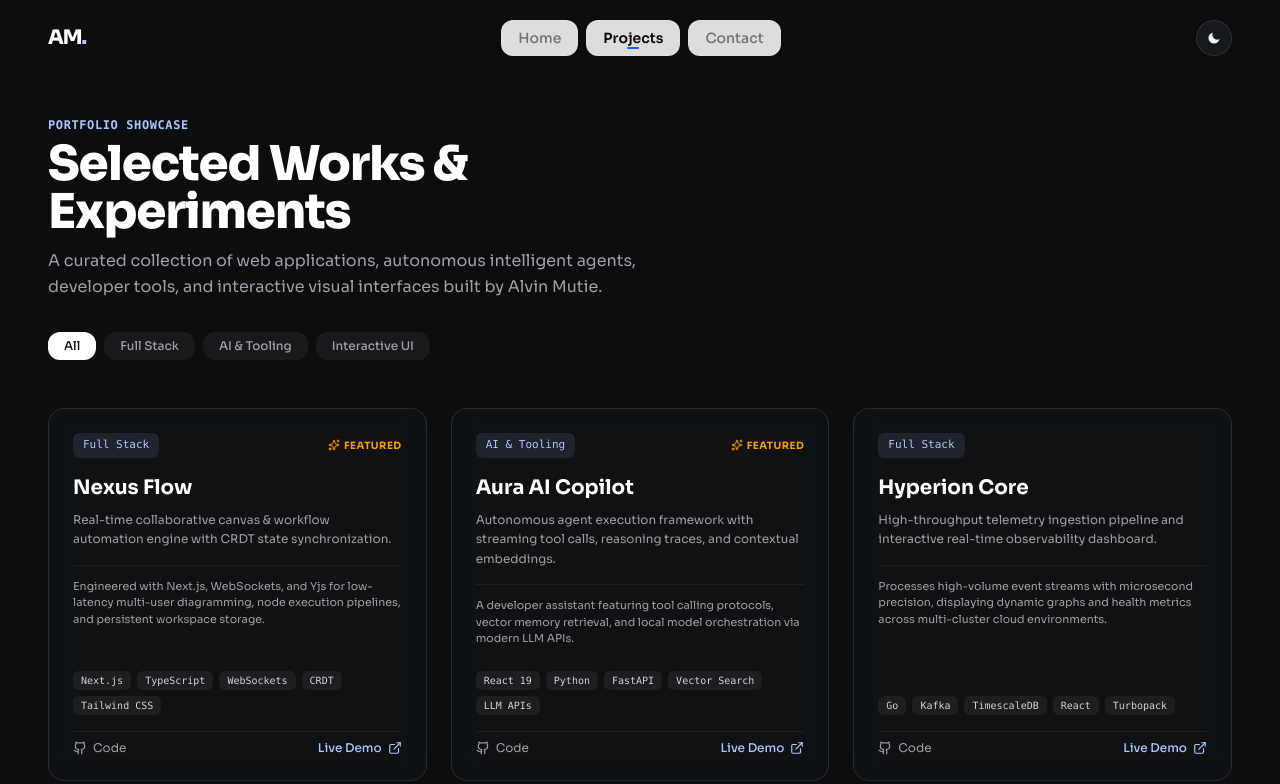
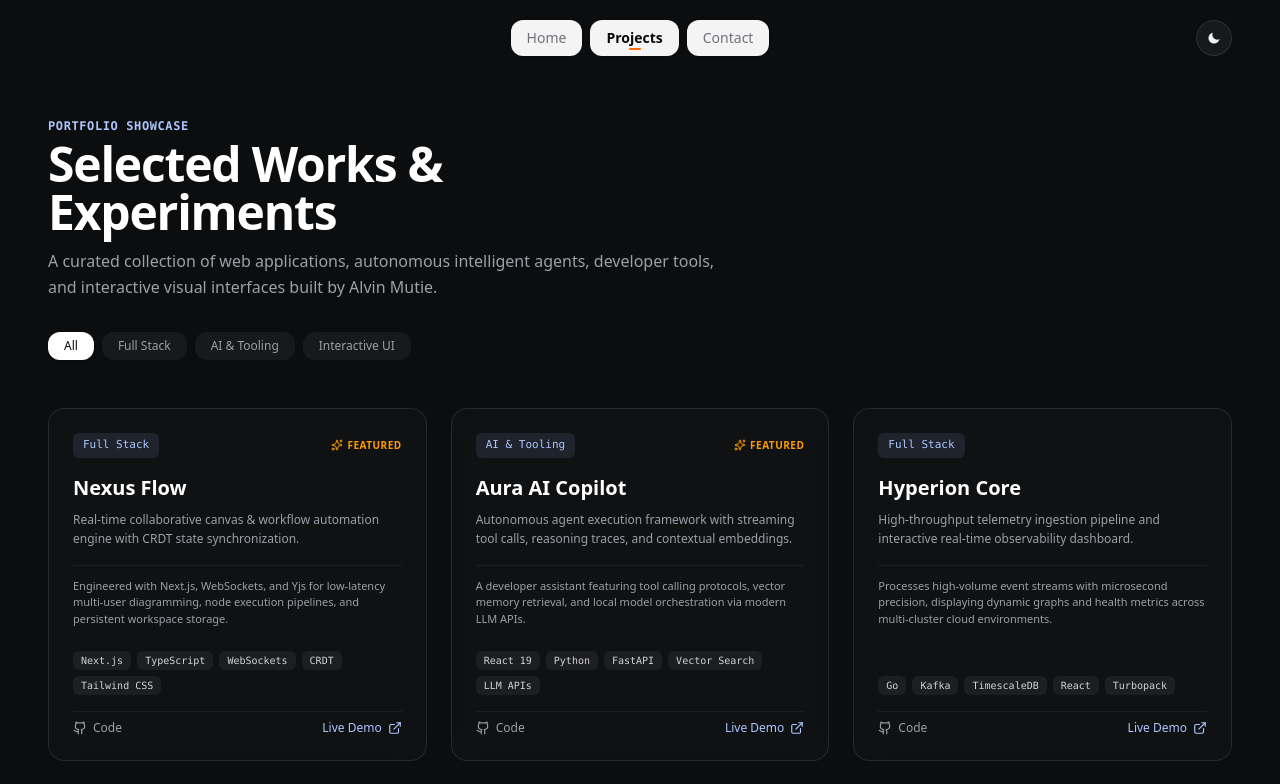
Before and after one commit to AlvinMutie/my-portfolio, a Next.js app: page /my-portfolio/projects in a window 1280 px wide. Shown: the top 784 px of the page. Built offline with nearby package versions, Linux system fonts and the light colour scheme.

Commit message:
refactor: simplify global styles, header layout, and morphic navbar behavior

```diff
--- a/src/app/globals.css
+++ b/src/app/globals.css
@@ -1,4 +1,3 @@
-@import url('https://fonts.googleapis.com/css2?family=Sora:wght@100..800&display=swap');
 @import "tailwindcss";
 
 @custom-variant dark (&:where(.dark, .dark *));
@@ -12,7 +11,7 @@
 }
 
 :root {
-  /* Default Light Mode */
+  /* Light Mode */
   --background: #FAFAFC;
   --foreground: #0B0D0F;
   --primary: #2563EB;
@@ -22,28 +21,12 @@
   --card-bg: rgba(255, 255, 255, 0.85);
   --card-border: rgba(0, 0, 0, 0.08);
   --glow-color: rgba(37, 99, 235, 0.15);
-
-  --font-ui: 'Sora', system-ui, sans-serif;
   color-scheme: light;
-
-  @variant dark {
-    --background: #0B0D0F;
-    --foreground: #FDFDFF;
-    --primary: #AEC6FF;
-    --primary-accent: #AEC6FF;
-    --surface: #121417;
-    --outline: #44474E;
-    --card-bg: rgba(255, 255, 255, 0.03);
-    --card-border: rgba(255, 255, 255, 0.08);
-    --glow-color: rgba(174, 198, 255, 0.2);
-    color-scheme: dark;
-  }
 }
 
 html.dark,
-:root.dark,
 .dark {
-  /* Dark Mode fallback */
+  /* Dark Mode */
   --background: #0B0D0F;
   --foreground: #FDFDFF;
   --primary: #AEC6FF;
@@ -59,13 +42,12 @@ html.dark,
 body {
   background-color: var(--background);
   color: var(--foreground);
-  font-family: 'Sora', system-ui, sans-serif;
   margin: 0;
   -webkit-font-smoothing: antialiased;
   transition: background-color 250ms ease, color 250ms ease;
 }
 
-/* Custom Glass & Utilities */
+/* Glass & Utilities */
 .glass {
   background: var(--card-bg);
   backdrop-filter: blur(20px);
--- a/src/components/layout/Header.tsx
+++ b/src/components/layout/Header.tsx
@@ -1,32 +1,18 @@
 "use client";
 
-import Link from "next/link";
 import MorphicNavbar from "@/components/ui/MorphicNavbar";
 import SwitchButton from "@/components/ui/SwitchButton";
 
 export default function Header() {
   return (
-    <header className="fixed top-0 left-0 right-0 z-50 flex items-center justify-between px-4 sm:px-8 md:px-12 py-4 pointer-events-none">
-      {/* Brand Logo */}
-      <div className="pointer-events-auto flex items-center gap-2">
-        <Link
-          href="/"
-          className="group flex items-center text-lg sm:text-xl font-black tracking-tighter text-zinc-900 dark:text-white transition-transform active:scale-95"
-        >
-          <span>AM</span>
-          <span className="text-blue-600 dark:text-[#AEC6FF] transition-colors group-hover:scale-125 inline-block">
-            .
-          </span>
-        </Link>
+    <header className="fixed top-0 left-0 right-0 z-50 flex items-center justify-center px-4 sm:px-8 md:px-12 py-4 pointer-events-none">
+      {/* Centered Morphic Split Navigation */}
+      <div className="pointer-events-auto">
+        <MorphicNavbar compact={false} />
       </div>
 
-      {/* Morphic Split Nav */}
-      <div className="pointer-events-auto">
-        <MorphicNavbar compact={true} />
-      </div>
-
-      {/* Light / Dark Mode Toggle */}
-      <div className="pointer-events-auto flex items-center">
+      {/* Theme Switcher in Top Right */}
+      <div className="pointer-events-auto absolute right-4 sm:right-8 md:right-12">
         <SwitchButton size="default" showLabel={false} />
       </div>
     </header>
--- a/src/components/ui/MorphicNavbar.tsx
+++ b/src/components/ui/MorphicNavbar.tsx
@@ -3,11 +3,8 @@
 /**
  * @author: @dorianbaffier
  * @description: Split Nav
- * @version: 2.0.0
- * @date: 2026-10-14
- * @license: MIT
+ * @version: 2.1.0
  * @website: https://kokonutui.com
- * @github: https://github.com/kokonut-labs/kokonutui
  */
 
 import {
@@ -20,7 +17,7 @@ import {
   useTransform,
 } from "framer-motion";
 import Link from "next/link";
-import { usePathname } from "next/navigation";
+import { usePathname, useRouter } from "next/navigation";
 import {
   type FocusEvent,
   type KeyboardEvent,
@@ -42,13 +39,12 @@ export interface MorphicNavbarProps {
   /** Links keyed by their href, in display order. */
   items?: Record<string, NavItem>;
   /**
-   * Initially active path. Defaults to the first item's path. When an item's
-   * path matches the current route, that item is active instead.
+   * Initially active path. Defaults to the first item's path.
    */
   defaultPath?: string;
   /**
    * After 80px of page scroll, fold the bar down to the active link plus a
-   * chevron that opens it again.
+   * chevron that opens it again. Defaults to false.
    */
   compact?: boolean;
   className?: string;
@@ -65,12 +61,11 @@ const SPLIT = 8;
 /** Gap a hovered link opens around itself, in px. */
 const HOVER_SPLIT = 2;
 /** Movement before a press turns into a scrub, in px. */
-const DRAG_SLOP = 4;
+const DRAG_SLOP = 10;
 /** Seconds of release velocity added to where a flick lands. */
 const PROJECTION = 0.16;
 /** Pointer samples older than this (ms) do not count toward release velocity. */
 const VELOCITY_WINDOW = 90;
-/** Page scroll past which `compact` folds the bar, in px. */
 const COMPACT_AFTER = 80;
 const CHEVRON_SIZE = 36;
 const CHEVRON_GAP = 4;
@@ -81,31 +76,11 @@ const round2 = (v: number) => Math.round(v * 100) / 100;
 const clamp = (v: number, min: number, max: number) =>
   Math.min(max, Math.max(min, v));
 
-const matchesPath = (path: string, current: string) =>
-  path === current || (path !== "/" && current.startsWith(`${path}/`));
-
-/** The longest item path that matches, so "/docs/a" beats "/docs". */
-const findItemPath = (paths: string[], current: string | null) => {
-  let match: string | undefined;
-  for (const path of paths) {
-    if (
-      current &&
-      matchesPath(path, current) &&
-      (!match || path.length > match.length)
-    ) {
-      match = path;
-    }
-  }
-  return match;
-};
-
 /** How much link `k` is "the split one" when the split sits at `focus`. */
 const bump = (focus: number, k: number) => Math.max(0, 1 - Math.abs(focus - k));
 
 /**
- * x offset of every link for a split centred on `focus`, which may be
- * fractional while scrubbing. Offsets are centred so the bar grows evenly on
- * both sides.
+ * x offset of every link for a split centred on `focus`.
  */
 const splitOffsets = (count: number, focus: number, hover: number | null) => {
   const cumulative = [0];
@@ -131,10 +106,6 @@ interface BarLayout {
   rowWidth: number;
 }
 
-/**
- * Folded: the active link slides to the middle with the chevron beside it,
- * the rest tuck in behind it.
- */
 const foldedOffsets = (layout: BarLayout, active: number) => {
   const { centers, widths, rowWidth } = layout;
   const activeWidth = widths[active] ?? 0;
@@ -147,7 +118,6 @@ const foldedOffsets = (layout: BarLayout, active: number) => {
   return { xs, chevron };
 };
 
-/** Fractional link index under a row-local x, from the links' centres. */
 const indexAt = (centers: number[], x: number) => {
   const last = centers.length - 1;
   if (last <= 0 || x <= (centers[0] ?? 0)) {
@@ -186,7 +156,6 @@ const releaseVelocity = (samples: DragState["samples"], now: number) => {
 const capScale = (gap: number, fold: number) =>
   `scaleX(${round2(clamp(1 - gap / 1.5, 0, 1) * (1 - clamp(fold * 4, 0, 1)))})`;
 
-/** Where each key sends keyboard focus, from index `i` of `n` links. */
 const KEY_MOVES: Record<string, (i: number, n: number) => number> = {
   ArrowLeft: (i) => i - 1,
   ArrowRight: (i) => i + 1,
@@ -194,30 +163,9 @@ const KEY_MOVES: Record<string, (i: number, n: number) => number> = {
   End: (_, n) => n - 1,
 };
 
-const SURFACE = "bg-zinc-900/90 dark:bg-zinc-100/90 backdrop-blur-md shadow-sm";
+const SURFACE = "bg-zinc-900 dark:bg-zinc-100 shadow-sm";
 const FOCUS_RING =
-  "outline-none focus-visible:ring-2 focus-visible:ring-primary focus-visible:ring-inset";
-
-const followHash = (event: MouseEvent<HTMLAnchorElement>, href: string) => {
-  if (
-    event.defaultPrevented ||
-    event.metaKey ||
-    event.ctrlKey ||
-    event.shiftKey ||
-    event.altKey
-  ) {
-    return;
-  }
-  event.preventDefault();
-  const target = document.getElementById(decodeURIComponent(href.slice(1)));
-  if (!target) {
-    return;
-  }
-  target.scrollIntoView();
-  if (window.location.hash !== href) {
-    window.history.pushState(null, "", href);
-  }
-};
+  "outline-none focus-visible:ring-2 focus-visible:ring-orange-500 focus-visible:ring-inset";
 
 function ChevronIcon() {
   return (
@@ -243,7 +191,6 @@ interface SegmentProps {
   prevX?: MotionValue<number>;
   nextX?: MotionValue<number>;
   fold: MotionValue<number>;
-  /** Stays visible when the bar folds. */
   pinned: boolean;
   hidden: boolean;
   highlighted: boolean;
@@ -281,9 +228,6 @@ function Segment({
     nextX ? capScale(nextX.get() - x.get(), fold.get()) : "scaleX(0)"
   );
 
-  const isHash = href.startsWith("#");
-  const NavLink = isHash ? "a" : Link;
-
   return (
     <motion.div
       className={cn(
@@ -295,10 +239,10 @@ function Segment({
       onPointerLeave={(event) => onHover(event, false)}
       style={{ transform, opacity }}
     >
-      <NavLink
+      <Link
         aria-current={current ? "page" : undefined}
         className={cn(
-          "relative flex h-9 items-center rounded-xl px-4 font-medium text-sm transition-colors duration-150 border border-black/5 dark:border-white/10",
+          "relative flex h-9 items-center rounded-xl px-4 font-medium text-sm transition-colors duration-150 cursor-pointer select-none",
           SURFACE,
           FOCUS_RING,
           highlighted
@@ -308,12 +252,7 @@ function Segment({
         draggable={false}
         href={href}
         inert={hidden}
-        onClick={(event: MouseEvent<HTMLAnchorElement>) => {
-          onSelect();
-          if (isHash) {
-            followHash(event, href);
-          }
-        }}
+        onClick={onSelect}
         onDragStart={(event: MouseEvent) => event.preventDefault()}
         onFocus={onFocus}
         ref={linkRef}
@@ -322,7 +261,7 @@ function Segment({
           <motion.span
             aria-hidden="true"
             className={cn(
-              "absolute inset-y-0 -left-px w-3 origin-left",
+              "absolute inset-y-0 -left-px w-3 origin-left pointer-events-none",
               SURFACE
             )}
             style={{ transform: leftCap }}
@@ -332,21 +271,21 @@ function Segment({
           <motion.span
             aria-hidden="true"
             className={cn(
-              "absolute inset-y-0 -right-px w-3 origin-right",
+              "absolute inset-y-0 -right-px w-3 origin-right pointer-events-none",
               SURFACE
             )}
             style={{ transform: rightCap }}
           />
         ) : null}
-        <span className="relative">{name}</span>
+        <span className="relative z-10">{name}</span>
         <span
           aria-hidden="true"
           className={cn(
-            "absolute bottom-1.5 left-1/2 h-0.5 w-3 -translate-x-1/2 rounded-full bg-blue-500 dark:bg-blue-600 transition-transform duration-200 ease-[cubic-bezier(0.23,1,0.32,1)] motion-reduce:transition-none",
+            "absolute bottom-1.5 left-1/2 h-0.5 w-3 -translate-x-1/2 rounded-full bg-orange-500 transition-transform duration-200 ease-[cubic-bezier(0.23,1,0.32,1)] motion-reduce:transition-none z-10",
             highlighted ? "scale-x-100" : "scale-x-0"
           )}
         />
-      </NavLink>
+      </Link>
     </motion.div>
   );
 }
@@ -400,28 +339,34 @@ function useUserOpen(scrolledPast: boolean) {
 
 export function MorphicNavbar({
   items = DEFAULT_PORTFOLIO_NAV,
-  defaultPath,
   compact = false,
   className,
 }: MorphicNavbarProps) {
   const entries = Object.entries(items);
   const paths = entries.map(([path]) => path);
   const count = entries.length;
+
   const pathname = usePathname();
-  const [activePath, setActivePath] = useState(
-    () => findItemPath(paths, pathname) ?? defaultPath ?? paths[0] ?? "/"
-  );
+  const router = useRouter();
 
-  const [syncedPathname, setSyncedPathname] = useState(pathname);
-  if (pathname !== syncedPathname) {
-    setSyncedPathname(pathname);
-    const routePath = findItemPath(paths, pathname);
-    if (routePath) {
-      setActivePath(routePath);
+  // Normalize path to handle /my-portfolio basePath reliably
+  const currentNormalized = useMemo(() => {
+    if (!pathname) return "/";
+    let p = pathname;
+    if (p.startsWith("/my-portfolio")) {
+      p = p.replace(/^\/my-portfolio/, "") || "/";
     }
-  }
+    if (p.length > 1 && p.endsWith("/")) {
+      p = p.slice(0, -1);
+    }
+    return p;
+  }, [pathname]);
 
-  const activeIndex = paths.indexOf(findItemPath(paths, activePath) ?? "");
+  const activeIndex = useMemo(() => {
+    const idx = paths.findIndex((p) => p === currentNormalized);
+    return idx >= 0 ? idx : 0;
+  }, [paths, currentNormalized]);
+
   const [previewIndex, setPreviewIndex] = useState<number | null>(null);
   const [hoverIndex, setHoverIndex] = useState<number | null>(null);
   const [keyboardInside, setKeyboardInside] = useState(false);
@@ -439,7 +384,6 @@ export function MorphicNavbar({
 
   const highlightIndex = previewIndex ?? activeIndex;
 
-  // biome-ignore lint/correctness/useExhaustiveDependencies: count change resets offsets
   const xs = useMemo(
     () => splitOffsets(count, activeIndex, null).map((x) => motionValue(x)),
     [count]
@@ -455,7 +399,6 @@ export function MorphicNavbar({
   const layoutRef = useRef<BarLayout | null>(null);
   const dragRef = useRef<DragState | null>(null);
   const instantRef = useRef(false);
-  const suppressClickRef = useRef(false);
   const reduceMotion = useReducedMotion();
   const reduceRef = useRef(false);
   reduceRef.current = reduceMotion === true;
@@ -528,10 +471,10 @@ export function MorphicNavbar({
     instantRef.current = false;
   }, [activeIndex, highlightIndex, hoverIndex, folded, count]);
 
-  const selectIndex = (index: number) => {
-    const path = paths[index];
-    if (path !== undefined) {
-      setActivePath(path);
+  const navigateToIndex = (index: number) => {
+    const targetPath = paths[index];
+    if (targetPath) {
+      router.push(targetPath);
     }
   };
 
@@ -585,10 +528,13 @@ export function MorphicNavbar({
     if (!drag || drag.pointerId !== event.pointerId) {
       return;
     }
+    const wasScrubbing = drag.scrubbing;
     dragRef.current = null;
-    if (!drag.scrubbing) {
+
+    if (!wasScrubbing) {
       return;
     }
+
     setScrubbing(false);
     setPreviewIndex(null);
     if (!commit) {
@@ -599,20 +545,7 @@ export function MorphicNavbar({
     const index = Math.round(
       toFocus(event.clientX + velocity * PROJECTION, drag)
     );
-    suppressClickRef.current = true;
-    setTimeout(() => {
-      suppressClickRef.current = false;
-    }, 0);
-    selectIndex(index);
-    linkRefs.current[index]?.click();
-  };
-
-  const onClickCapture = (event: MouseEvent<HTMLDivElement>) => {
-    if (suppressClickRef.current && event.isTrusted) {
-      suppressClickRef.current = false;
-      event.preventDefault();
-      event.stopPropagation();
-    }
+    navigateToIndex(index);
   };
 
   const onKeyDown = (event: KeyboardEvent<HTMLDivElement>) => {
@@ -669,13 +602,12 @@ export function MorphicNavbar({
 
   return (
     <nav
-      aria-label="Main"
+      aria-label="Main Navigation"
       className={cn("flex justify-center px-2 py-1", className)}
     >
       <div
         className="relative flex touch-pan-y select-none items-center"
         onBlur={onRowBlur}
-        onClickCapture={onClickCapture}
         onKeyDown={onKeyDown}
         onPointerCancel={(event) => endDrag(event, false)}
         onPointerDown={onPointerDown}
@@ -698,7 +630,7 @@ export function MorphicNavbar({
             nextX={xs[index + 1]}
             onFocus={(event) => onLinkFocus(index, event)}
             onHover={(event, entering) => onHover(index, event, entering)}
-            onSelect={() => selectIndex(index)}
+            onSelect={() => navigateToIndex(index)}
             pinned={index === activeIndex}
             prevX={xs[index - 1]}
             x={xs[index] ?? fold}
```
